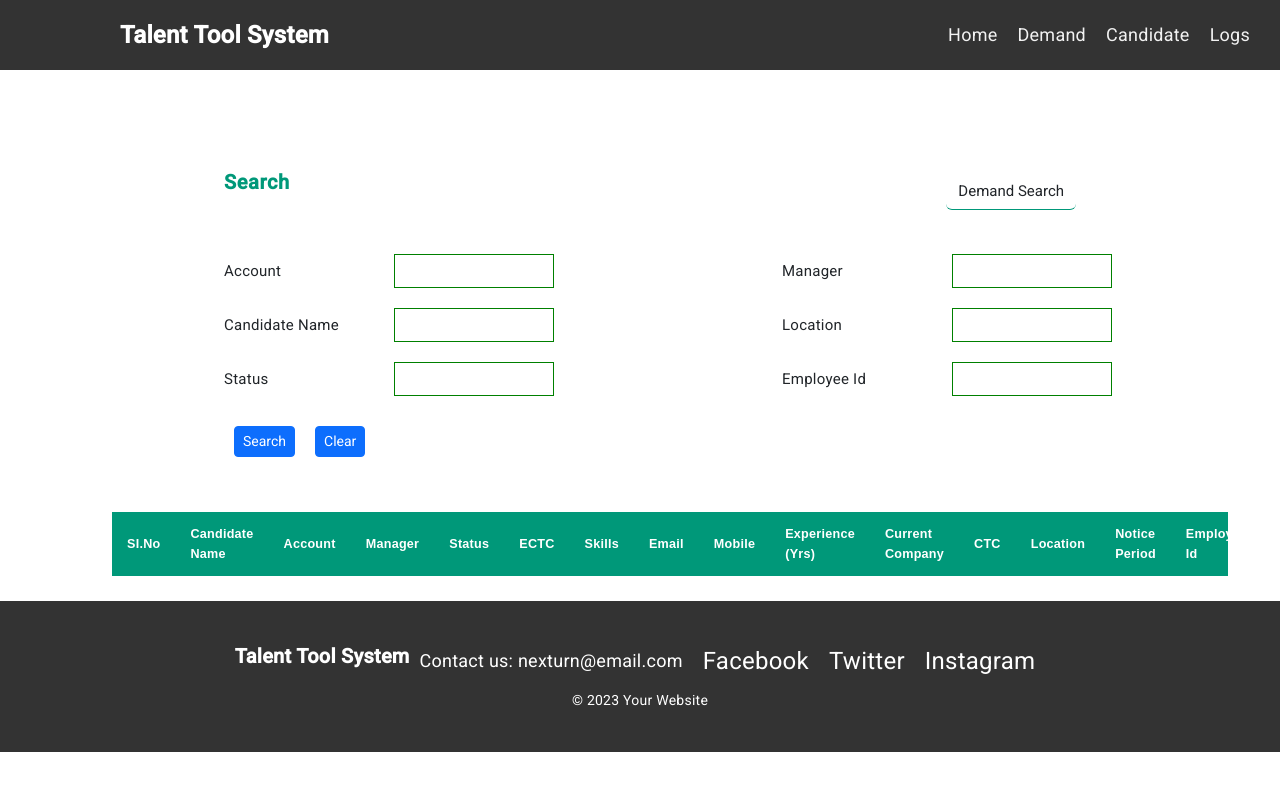
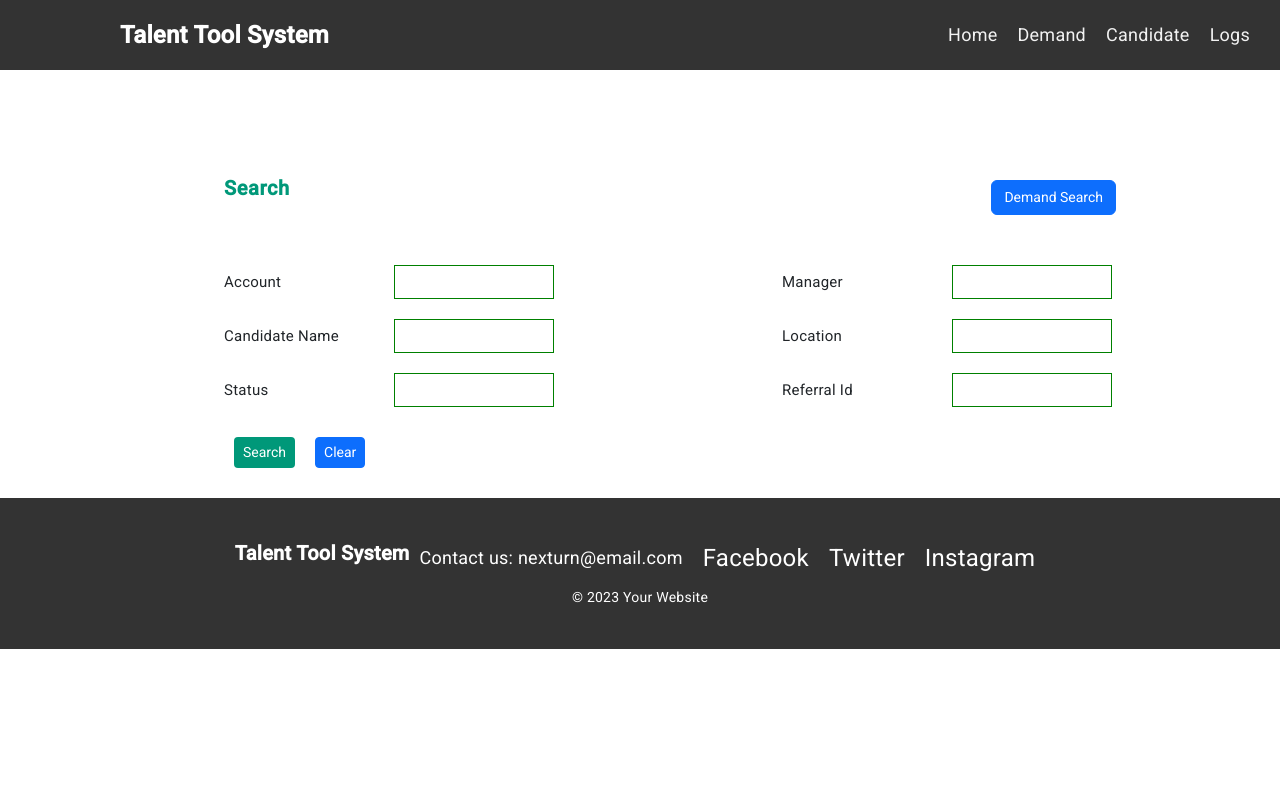
Before and after one commit to indresh-nitjsr/Talent-Tool-System, an Angular app in the folder Frontend/TalentToolSystem/: page / in a window 1280 px wide. Shown: the top 790 px of the page. Built offline with nearby package versions, Linux system fonts and the light colour scheme.

Commit message:
exporting to excel added

```diff
--- a/Frontend/TalentToolSystem/package.json
+++ b/Frontend/TalentToolSystem/package.json
@@ -24,6 +24,7 @@
     "bootstrap": "^5.3.2",
     "rxjs": "~7.8.0",
     "tslib": "^2.6.2",
+    "xlsx": "^0.18.5",
     "zone.js": "~0.12.0"
   },
   "devDependencies": {
--- a/Frontend/TalentToolSystem/src/app/home/home.component.css
+++ b/Frontend/TalentToolSystem/src/app/home/home.component.css
@@ -52,16 +52,27 @@
 
   .togglebtn{
     font-weight: 400;
-    font-size: 15px;
-    background: none;
-    margin: 0;
-    margin-right: 15rem;
-    border: 0;
-    border-bottom: 1px solid #009879;
+    font-size: 14px;
     cursor: pointer;
+
+    margin-right: 200px;
   }
 
-  .togglebtn:hover{
-    background-color: #009879 !important;
+  .search{
+    background-color: #009879;
     color: #fff;
   }
+
+  .rightalign{
+    font-weight: 400;
+    font-size: 14px;
+    cursor: pointer;
+    float: right;
+    margin-right: 100px;
+    margin-bottom: 0;
+  }
+
+  .table-container{
+    clear: right;
+    margin-top: 0;
+  }
--- a/Frontend/TalentToolSystem/src/app/home/home.component.html
+++ b/Frontend/TalentToolSystem/src/app/home/home.component.html
@@ -2,7 +2,7 @@
     <div class="container">
       <div class="togglebar">
         <h4 class="text-left">Search</h4>
-        <button class="text-right btn togglebtn" (click)="toggleSearch()">{{ isCandidateSearch ? 'Demand Search' : 'Candidate Search' }}</button>
+        <button class="btn btn-primary togglebtn" (click)="toggleSearch()">{{ isCandidateSearch ? 'Demand Search' : 'Candidate Search' }}</button>
       </div>
       <form *ngIf="isCandidateSearch" [formGroup]="candidateForm">
         <div class="row">
@@ -30,13 +30,13 @@
                   <input type="text" class="form-control" id="Location" name="Location" formControlName="Location" />
               </div>
               <div class="form-group">
-                  <label for="ReferralId">Employee Id</label>
+                  <label for="ReferralId">Referral Id</label>
                   <input type="number" class="form-control" id="ReferralId" name="ReferralId" formControlName="ReferralId" />
               </div>
           </div>
         </div>
         <div class="text-left">
-          <button type="button" class="btn btn-primary btn-sm" (click)="submitCandidateForm()" > Search </button>
+          <button type="button" class="btn search btn-sm" (click)="submitCandidateForm()" > Search </button>
           <button type="button" class="btn btn-primary btn-sm" (click)="clearForm()" > Clear </button>
         </div>
       </form>
@@ -71,12 +71,15 @@
             </div>
           </div>
         </div>
-        <button type="button" class="btn btn-primary btn-sm" (click)="submitDemandForm()">Search</button>
+        <button type="button" class="btn search btn-sm" (click)="submitDemandForm()">Search</button>
         <button type="button" class="btn btn-primary btn-sm" (click)="clearForm()"> Clear </button>
       </form>
     </div>
+    <div>
+      <button class="btn btn-primary rightalign" *ngIf="formdataArray.length > 0" (click)="exportToExcel()">Export to Excel</button>
+    </div>
     <div class="table-container" >
-      <table class="styled-table" *ngIf="isCandidateSearch">
+      <table class="styled-table" *ngIf="isCandidateSearch  && formdataArray.length > 0">
         <thead>
           <tr>
             <th>SI.No</th>
@@ -93,7 +96,7 @@
             <th>CTC</th>
             <th>Location</th>
             <th>Notice Period</th>
-            <th>Employee Id</th>
+            <th>Referral Id</th>
           </tr>
         </thead>
         <tbody>
@@ -116,13 +119,14 @@
           </tr>
         </tbody>
       </table>
-      <table class="styled-table" *ngIf="!isCandidateSearch">
+      <table class="styled-table" *ngIf="!isCandidateSearch  && formdataArray.length > 0">
         <thead>
           <tr>
             <th>SI.No</th>
             <th>Demand Name</th>
+            <th>Account</th>
             <th>Email</th>
-            <th>Account</th>
+            <th>Skill Set</th>
             <th>Manager</th>
             <th>Open Positions</th>
             <th>Experience</th>
@@ -131,15 +135,15 @@
             <th>Employee Type</th>
             <th>Status</th>
             <th>Location</th>
-            <!-- <th>Skill Set</th> -->
           </tr>
         </thead>
         <tbody>
           <tr *ngFor="let dataForm of formdataArray; let i = index;">
             <td>{{ i + 1 }}</td>
             <td>{{ dataForm.demandName }}</td>
+            <td>{{ dataForm.account_Name }}</td>
             <td>{{ dataForm.email }}</td>
-            <td>{{ dataForm.account_Name }}</td>
+            <td>{{ dataForm.skills.join(', ') }}</td>
             <td>{{ dataForm.manager }}</td>
             <td>{{ dataForm.openPosition }}</td>
             <td>{{ dataForm.experience }}</td>
@@ -147,8 +151,7 @@
             <td>{{ dataForm.noticePeriod }}</td>
             <td>{{ dataForm.employeeType }}</td>
             <td>{{ dataForm.status }}</td>
-            <td>{{ dataForm.location }}</td>
-            <!-- <td *ngFor="let skill of dataForm.skills"></td> -->
+            <td>{{ dataForm.location}}</td>
           </tr>
         </tbody>
       </table>
--- a/Frontend/TalentToolSystem/src/app/home/home.component.ts
+++ b/Frontend/TalentToolSystem/src/app/home/home.component.ts
@@ -1,6 +1,8 @@
 import { Component } from '@angular/core';
 import { FormBuilder, FormGroup } from '@angular/forms';
 import { HttpClient } from '@angular/common/http';
+import * as XLSX from 'xlsx';
+import { SearchService } from '../services/search.service';
 
 @Component({
   selector: 'app-home',
@@ -30,7 +32,7 @@ export class HomeComponent {
   demandDataArray: any[] = [];
   formdataArray: any[] = [];
 
-  constructor(private formBuilder: FormBuilder, private http: HttpClient) {
+  constructor(private formBuilder: FormBuilder, private http: HttpClient, private searchService: SearchService) {
       this.candidateForm = this.formBuilder.group({
         Account: [''],
         Manager: [''],
@@ -51,6 +53,7 @@ export class HomeComponent {
 
   toggleSearch() {
     this.isCandidateSearch = !this.isCandidateSearch;
+    this.formdataArray = []
   }
 
   submitCandidateForm() {
@@ -62,9 +65,7 @@ export class HomeComponent {
       }
     }
 
-    const apiUrl = `https://localhost:7019/api/search/SearchCandidates`;
-
-    this.http.get<any[]>(apiUrl, { params: queryParams }).subscribe((response) => {
+    this.searchService.searchCandidates(queryParams).subscribe((response) => {
       this.formdataArray = response;
     });
 
@@ -78,12 +79,20 @@ export class HomeComponent {
       }
     }
 
-    const apiUrl = `https://localhost:7019/api/search/SearchDemands`;
-
-    this.http.get<any[]>(apiUrl, { params: queryParams }).subscribe((response) => {
+    this.searchService.searchDemands(queryParams).subscribe((response) => {
       this.formdataArray = response;
     });
   }
+
+  exportToExcel() {
+    if(this.formdataArray.length === 0){ return; }
+    const ws: XLSX.WorkSheet = XLSX.utils.json_to_sheet(this.formdataArray);
+    const wb: XLSX.WorkBook = XLSX.utils.book_new();
+    XLSX.utils.book_append_sheet(wb, ws, 'SearchResults');
+
+    XLSX.writeFile(wb, 'search-results.xlsx');
+  }
+
 
   clearForm() {
     if (this.isCandidateSearch) {
--- /dev/null
+++ b/Frontend/TalentToolSystem/src/app/services/search.service.ts
@@ -0,0 +1,23 @@
+import { Injectable } from '@angular/core';
+import { HttpClient, HttpParams } from '@angular/common/http';
+import { Observable } from 'rxjs';
+
+@Injectable({
+  providedIn: 'root',
+})
+export class SearchService {
+  constructor(private http: HttpClient) {}
+    BASE_URL = 'https://localhost:7019/api/search/'
+
+  searchCandidates(queryParams: any): Observable<any[]> {
+    const apiUrl = `${this.BASE_URL}SearchCandidates`;
+    const params = new HttpParams({ fromObject: queryParams });
+    return this.http.get<any[]>(apiUrl, { params });
+  }
+
+  searchDemands(queryParams: any): Observable<any[]> {
+    const apiUrl = `${this.BASE_URL}SearchDemands`;
+    const params = new HttpParams({ fromObject: queryParams });
+    return this.http.get<any[]>(apiUrl, { params });
+  }
+}
```
Also changed, not shown: 2 other files (tests, documents, lock files or other folders).
